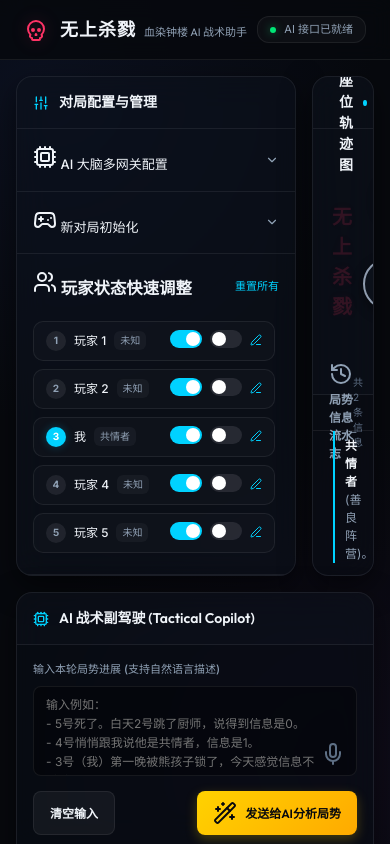
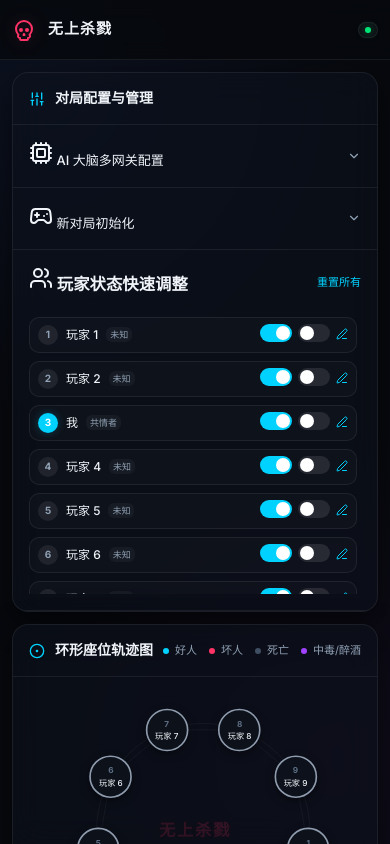
Before and after one commit to Shell-human/botc-ai-copilot, a plain HTML site: page index.html in a window 390 px wide. Drawn offline with nearby package versions, Linux system fonts and the light colour scheme.

Commit message:
Optimize mobile layout responsive styles under 768px, prevent viewport overflow, scale seating chart container, and refine touch targets for iOS/Safari

```diff
--- a/styles.css
+++ b/styles.css
@@ -1050,15 +1050,142 @@ textarea {
 @media (max-width: 1024px) {
     .app-container {
         grid-template-columns: 280px 1fr;
-        grid-template-rows: 1fr 1fr;
-        height: auto;
-        overflow-y: auto;
+        grid-template-rows: auto;
+        height: calc(100vh - 60px) !important;
+        overflow-y: auto !important;
     }
     .panel {
-        height: 500px;
+        height: 520px;
     }
     .ai-panel {
         grid-column: span 2;
+    }
+}
+
+@media (max-width: 768px) {
+    .main-header {
+        padding: 0 16px !important;
+    }
+    .header-logo h1 .subtitle {
+        display: none !important;
+    }
+
+    .app-container {
+        grid-template-columns: 1fr !important;
+        grid-template-rows: auto !important;
+        height: calc(100vh - 60px) !important;
+        overflow-y: auto !important;
+        padding: 12px !important;
+        gap: 12px !important;
+    }
+
+    .panel {
+        grid-column: span 1 !important;
+        width: 100% !important;
+        height: 540px !important;
+    }
+
+    /* Input and Select Mobile touch enhancement */
+    input[type="text"],
+    input[type="password"],
+    input[type="number"],
+    select,
+    textarea {
+        font-size: 14px !important;
+        padding: 10px 14px !important;
+    }
+
+    label {
+        font-size: 11.5px !important;
+    }
+
+    .btn {
+        padding: 12px 20px !important;
+        font-size: 13px !important;
+        border-radius: 10px !important;
+    }
+}
+
+@media (max-width: 480px) {
+    .main-header {
+        padding: 0 12px !important;
+    }
+
+    .header-logo h1 {
+        font-size: 15px !important;
+    }
+
+    .status-text {
+        display: none !important;
+    }
+
+    .api-status {
+        padding: 4px 6px !important;
+    }
+
+    .seating-chart-container {
+        padding: 12px !important;
+    }
+
+    /* Dynamically downscale the seating chart circle to fit small screens */
+    .seating-chart-wrapper {
+        transform: scale(0.82) !important;
+        transform-origin: center center !important;
+    }
+
+    /* Player list optimization to prevent overflows */
+    .player-name-text {
+        max-width: 70px !important;
+        overflow: hidden !important;
+        text-overflow: ellipsis !important;
+        white-space: nowrap !important;
+    }
+
+    .player-claim-badge {
+        max-width: 75px !important;
+        overflow: hidden !important;
+        text-overflow: ellipsis !important;
+        white-space: nowrap !important;
+        font-size: 9px !important;
+        padding: 1px 4px !important;
+    }
+
+    .player-actions-toggles {
+        gap: 6px !important;
+    }
+
+    .player-item-row {
+        padding: 6px 8px !important;
+    }
+
+    /* Modal mobile optimization */
+    .popover-modal {
+        width: 92% !important;
+        max-width: 340px !important;
+    }
+
+    /* Script modal spacing */
+    #scriptPreviewModal {
+        width: 95% !important;
+        height: 85vh !important;
+    }
+
+    .popover-body {
+        padding: 12px !important;
+    }
+}
+
+@media (max-width: 360px) {
+    .seating-chart-wrapper {
+        transform: scale(0.72) !important;
+    }
+
+    .player-name-text {
+        max-width: 55px !important;
+    }
+
+    .player-claim-badge {
+        max-width: 60px !important;
     }
 }
 
```
